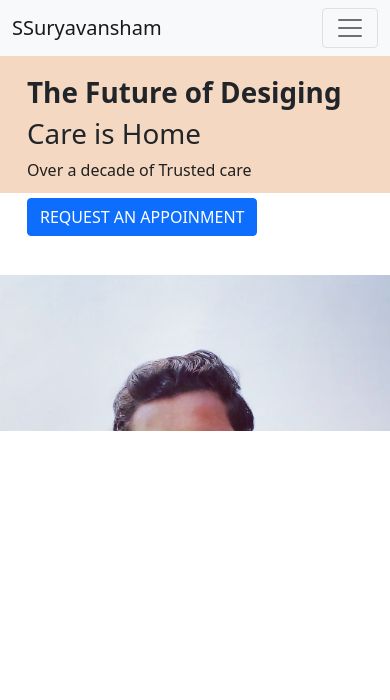
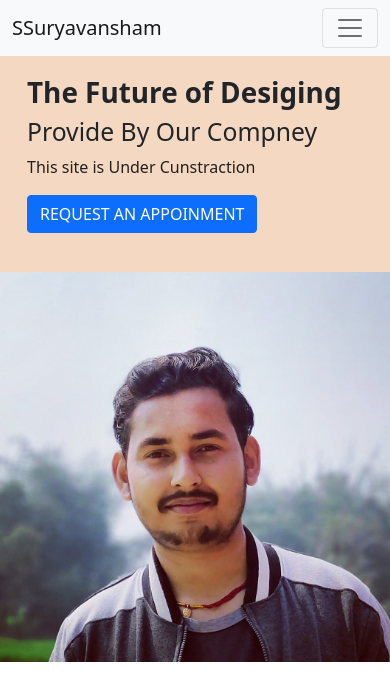
Before and after one commit to Ssuryavansham/trial, a React (Create React App) app: page / in a window 390 px wide. Shown: the top 700 px of the page. Built offline with nearby package versions, Linux system fonts and the light colour scheme.

Commit message:
7/1/2021

```diff
--- a/src/App.css
+++ b/src/App.css
@@ -43,3 +43,17 @@ height: 40vw;
 .col-md-7{
   padding: 8vw;
 }
+
+
+
+@media screen and (max-width: 480px) {
+  .col-md-5{
+    background-size: cover;
+    height: 100vw;
+  }
+
+  .Container{
+    height: 100vw;
+    width: 100%;
+  }
+}
--- a/src/Second.js
+++ b/src/Second.js
@@ -13,8 +13,8 @@ const Second = () => {
 
 
 
-        <h1 class="card-title">The Future of Desiging</h1><h1>Care is Home</h1>
-        <p class="card-text">Over a decade of Trusted care</p>
+        <h1 class="card-title">The Future of Desiging</h1><h2>Provide By Our Compney</h2>
+        <p class="card-text">This site is Under Cunstraction</p>
         <a href="#" class="btn btn-primary">REQUEST AN APPOINMENT</a>
       </div>
 
```
